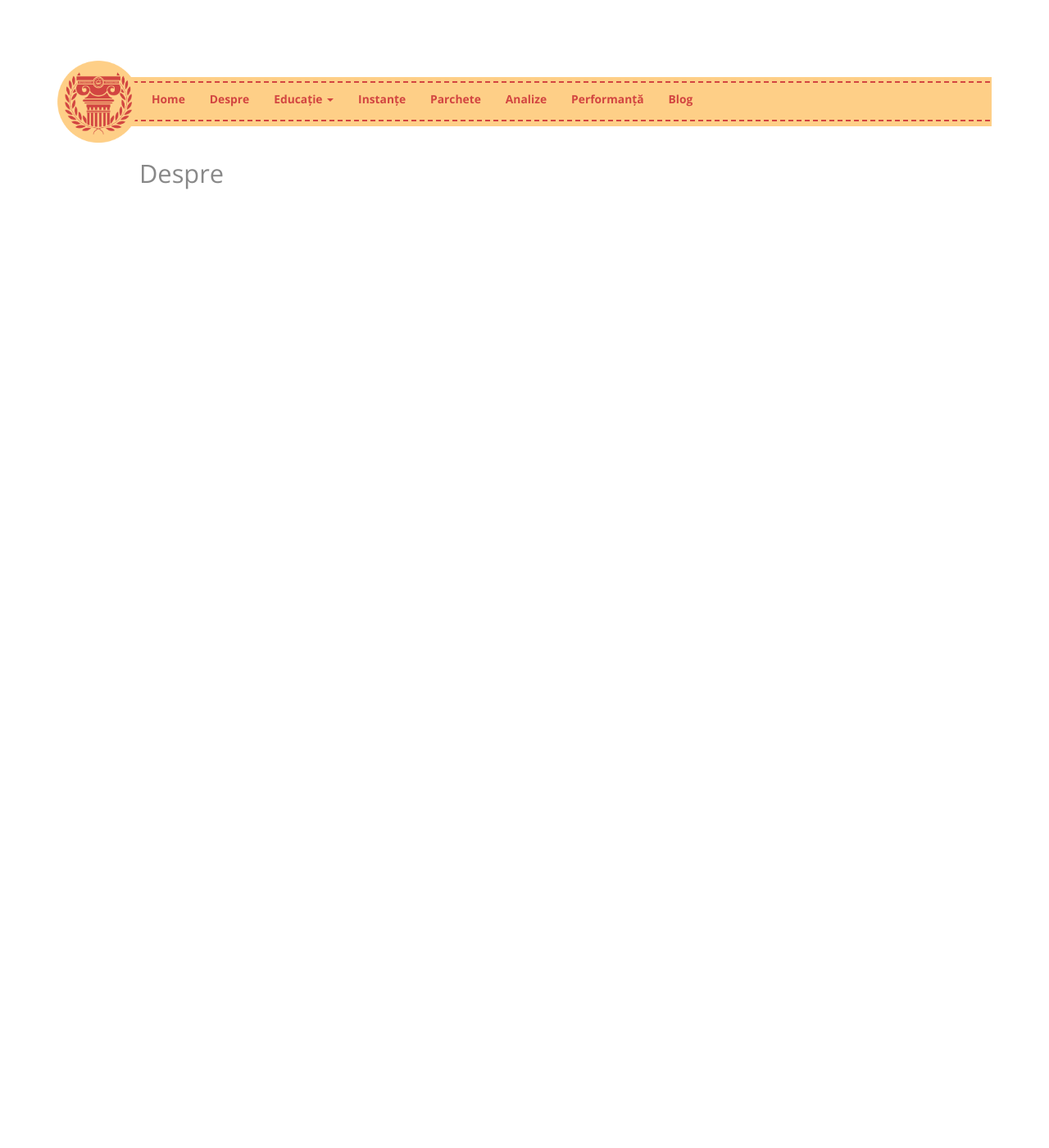
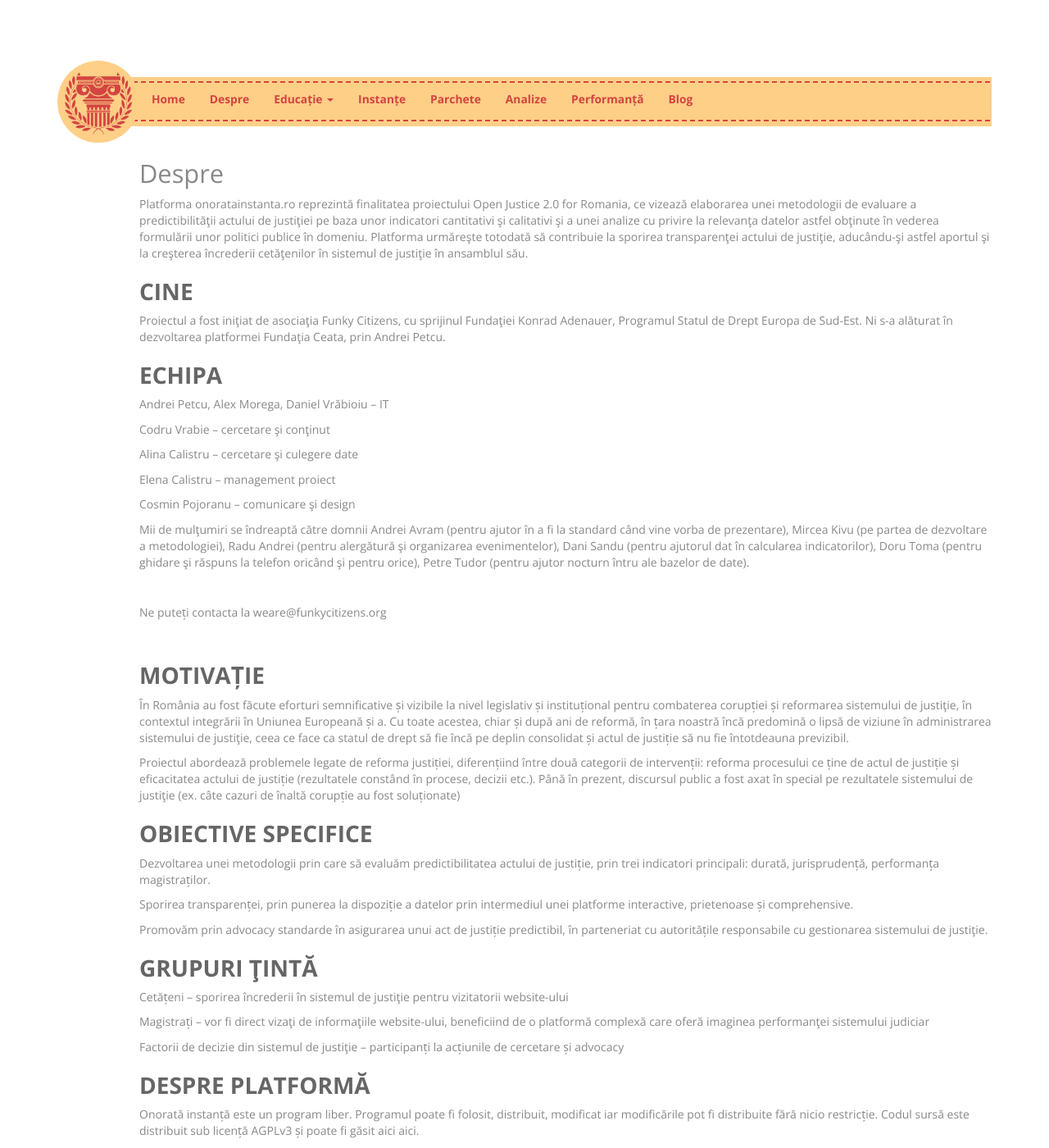
Before and after one commit to funkycitizens/onoratainstanta, a Jekyll site: the page built from despre.html, in a window 1280 px wide and 1400 px high. Shown: the whole window at 82% size. Built offline with Jekyll 4.4.1, drawn with Linux system fonts in a browser that asks for light colours; nearby versions of some CDN libraries; some of the changed text lies outside the part shown.

Commit message:
Edit from JekyllCMS

```diff
--- a/despre.html
+++ b/despre.html
@@ -1,3 +1,64 @@
 ---
 title: Despre
 ---
+<p>Platforma onoratainstanta.ro reprezintă finalitatea proiectului Open Justice 2.0 for Romania, ce vizează elaborarea unei metodologii de evaluare a predictibilităţii actului de justiţiei pe baza unor indicatori cantitativi şi calitativi şi a unei analize cu privire la relevanţa datelor astfel obţinute &icirc;n vederea formulării unor politici publice &icirc;n domeniu. Platforma urmăreşte totodată să contribuie la sporirea transparenţei actului de justiţie, aduc&acirc;ndu-şi astfel aportul şi la creşterea &icirc;ncrederii cetăţenilor &icirc;n sistemul de justiţie &icirc;n ansamblul său.</p>
+
+<h2>CINE</h2>
+
+<p>Proiectul a fost iniţiat de asociaţia Funky Citizens, cu sprijinul Fundaţiei Konrad Adenauer, Programul Statul de Drept Europa de Sud-Est. Ni s-a alăturat &icirc;n dezvoltarea platformei Fundaţia Ceata, prin Andrei Petcu.</p>
+
+<h2>ECHIPA</h2>
+
+<p>Andrei Petcu, Alex Morega, Daniel Vrăbioiu &ndash; IT</p>
+
+<p>Codru Vrabie &ndash; cercetare şi conţinut</p>
+
+<p>Alina Calistru &ndash; cercetare şi culegere date</p>
+
+<p>Elena Calistru &ndash; management proiect</p>
+
+<p>Cosmin Pojoranu &ndash; comunicare şi design</p>
+
+<p>Mii de mulţumiri se &icirc;ndreaptă către domnii Andrei Avram (pentru ajutor &icirc;n a fi la standard c&acirc;nd vine vorba de prezentare), Mircea Kivu (pe partea de dezvoltare a metodologiei), Radu Andrei (pentru alergătură şi organizarea evenimentelor), Dani Sandu (pentru ajutorul dat &icirc;n calcularea indicatorilor), Doru Toma (pentru ghidare şi răspuns la telefon oric&acirc;nd şi pentru orice), Petre Tudor (pentru ajutor nocturn &icirc;ntru ale bazelor de date).</p>
+
+<p>&nbsp;</p>
+
+<p>Ne puteți contacta la weare@funkycitizens.org</p>
+
+<p>&nbsp;</p>
+
+<h2>MOTIVAȚIE</h2>
+
+<p>&Icirc;n Rom&acirc;nia au fost făcute eforturi semnificative și vizibile la nivel legislativ și instituțional pentru combaterea corupției și reformarea sistemului de justiţie, &icirc;n contextul integrării &icirc;n Uniunea Europeană și a. Cu toate acestea, chiar și după ani de reformă, &icirc;n țara noastră &icirc;ncă predomină o lipsă de viziune &icirc;n administrarea sistemului de justiţie, ceea ce face ca statul de drept să fie &icirc;ncă pe deplin consolidat și actul de justiție să nu fie &icirc;ntotdeauna previzibil.</p>
+
+<p>Proiectul abordează problemele legate de reforma justiției, diferențiind &icirc;ntre două categorii de intervenții: reforma procesului ce ține de actul de justiție și eficacitatea actului de justiție (rezultatele const&acirc;nd &icirc;n procese, decizii etc.). P&acirc;nă &icirc;n prezent, discursul public a fost axat &icirc;n special pe rezultatele sistemului de justiţie (ex. c&acirc;te cazuri de &icirc;naltă corupție au fost soluționate)</p>
+
+<h2>OBIECTIVE SPECIFICE</h2>
+
+<p>Dezvoltarea unei metodologii prin care să evaluăm predictibilitatea actului de justiție, prin trei indicatori principali: durată, jurisprudență, performanța magistraților.</p>
+
+<p>Sporirea transparenței, prin punerea la dispoziție a datelor prin intermediul unei platforme interactive, prietenoase și comprehensive.</p>
+
+<p>Promovăm prin advocacy standarde &icirc;n asigurarea unui act de justiție predictibil, &icirc;n parteneriat cu autoritățile responsabile cu gestionarea sistemului de justiţie.</p>
+
+<h2>GRUPURI ŢINTĂ</h2>
+
+<p>Cetățeni &ndash; sporirea &icirc;ncrederii &icirc;n sistemul de justiţie pentru vizitatorii website-ului</p>
+
+<p>Magistrați &ndash; vor fi direct vizaţi de informaţiile website-ului, beneficiind de o platformă complexă care oferă imaginea performanţei sistemului judiciar</p>
+
+<p>Factorii de decizie din sistemul de justiţie &ndash; participanți la acțiunile de cercetare și advocacy</p>
+
+<h2>DESPRE PLATFORMĂ</h2>
+
+<p>Onorată instanță este un program liber. Programul poate fi folosit, distribuit, modificat iar modificările pot fi distribuite fără nicio restricție. Codul sursă este distribuit sub licență AGPLv3 și poate fi găsit aici aici.</p>
+
+<h2>DESPRE DATE</h2>
+
+<p>Datele statistice sunt obţinute din următoarele surse:</p>
+
+<ul>
+	<li>Consiliul Superior al Magistraturii - Raport privind starea justiţiei 2013 şi răspunsuri la solicitări făcute &icirc;n baza legii 544/2001</li>
+	<li>Ministerul Justiţiei - portal.just.ro</li>
+	<li>Institutul Naţional de Statistică - www.recensamantromania.ro</li>
+</ul>
```
